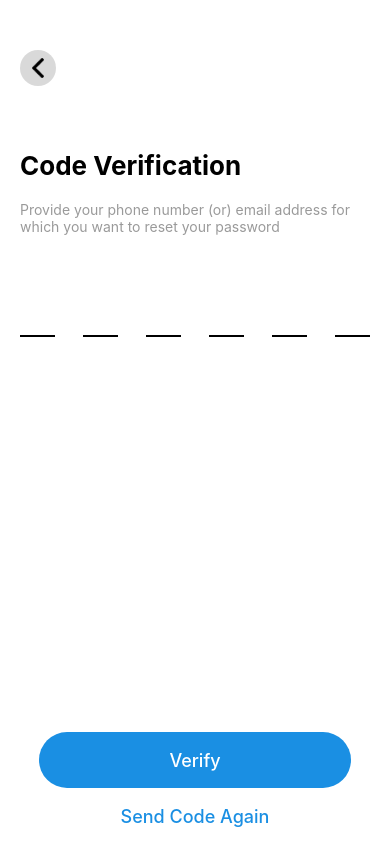
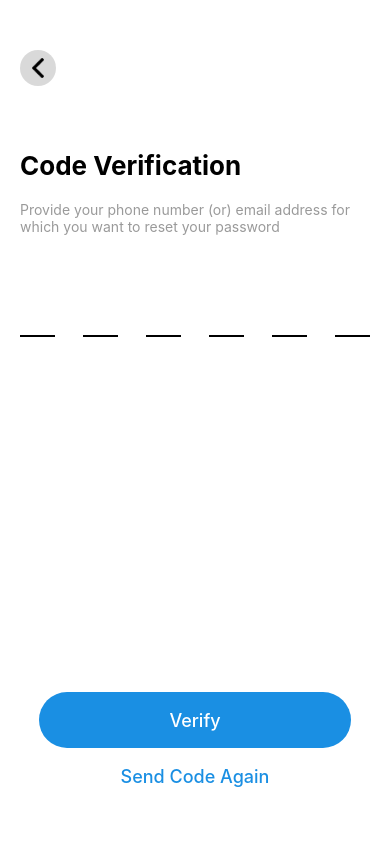
Before and after one commit to Nphuc2304/Graduation_Project_FRONTEND, a React Native app: screen /Verification in a window 390 px wide. Built offline with nearby package versions, Linux system fonts and the light colour scheme.

Commit message:
update Forgot PassWord and Verification

```diff
--- a/components/ButtonIcon.tsx
+++ b/components/ButtonIcon.tsx
@@ -15,6 +15,8 @@ const ButtonIcon = (props: any) => {
         marginLeft: ml,
         marginRight: mr,
         ...styles,
+        justifyContent: 'center',
+        alignItems: 'center',
       }}
       onPress={func}>
       <Image style={[AppStyles.icon, {tintColor: iconColor}]} source={icon} />
--- a/components/RenderItem/RenderVideo.tsx
+++ b/components/RenderItem/RenderVideo.tsx
@@ -20,6 +20,7 @@ const RenderVideo: React.FC<RenderVideoProps> = ({item}) => {
   console.log('Rendering item:', item); // Kiểm tra item
   return (
     <TouchableOpacity style={styles.videoContainer}>
+      <View style={styles.videoWrapper}>
         <Video
           source={{uri: item.uri}}
           style={styles.video}
@@ -27,6 +28,7 @@ const RenderVideo: React.FC<RenderVideoProps> = ({item}) => {
           resizeMode="cover"
           paused={true}
         />
+      </View>
       <Text style={styles.text}>{item.title || 'RenderVideo'}</Text>
     </TouchableOpacity>
   );
@@ -37,11 +39,18 @@ const styles = StyleSheet.create({
     marginVertical: 10,
     alignItems: 'center',
     marginRight: 30,
+    borderRadius: 8,
+  },
+  videoWrapper: {
+    borderRadius: 8, // Bo góc cho View cha
+    overflow: 'hidden', // Cắt nội dung con (video) theo borderRadius
   },
   video: {
     width: 155,
     height: 210,
     backgroundColor: '#000',
+    borderRadius: 8,
+    borderBlockColor: '#000',
   },
   text: {
     marginTop: 5,
--- a/src/Styles/ForgotStyle.tsx
+++ b/src/Styles/ForgotStyle.tsx
@@ -101,6 +101,12 @@ const ForgotStyle = StyleSheet.create({
     fontWeight: '500',
     color: Colors.primary,
   },
+  viewBottom: {
+    width: '100%',
+    justifyContent: 'center',
+    alignItems: 'center',
+    marginBottom: 40,
+  },
 });
 
 export default ForgotStyle;
--- a/src/Styles/Verification.tsx
+++ b/src/Styles/Verification.tsx
@@ -28,10 +28,15 @@ const StyleVerifiCation = StyleSheet.create({
     width: '10%',
     borderBottomWidth: 2,
     borderColor: Colors.black,
+    alignItems: 'center',
+    justifyContent: 'center',
   },
   input: {
     width: '100%',
     height: 50,
+    fontSize: 35,
+    color: Colors.primary,
+    textAlign: 'center',
   },
   line: {
     width: 41,
@@ -63,6 +68,12 @@ const StyleVerifiCation = StyleSheet.create({
     fontWeight: '500',
     color: Colors.primary,
   },
+  viewBottom: {
+    width: '100%',
+    justifyContent: 'center',
+    alignItems: 'center',
+    marginBottom: 40,
+  },
 });
 
 export default StyleVerifiCation;
--- a/src/app/ForgotPassword.tsx
+++ b/src/app/ForgotPassword.tsx
@@ -88,12 +88,16 @@ const ForgotPassword = ({navigation}: any) => {
           </Text>
         )}
       </View>
-      <TouchableOpacity style={ForgotStyles.btnRequest} onPress={hanldeRequest}>
-        <Text style={ForgotStyles.txtRequest}>Request Code</Text>
-      </TouchableOpacity>
-      <TouchableOpacity style={ForgotStyles.btnCancel}>
-        <Text style={ForgotStyles.txtCancel}>Cancel</Text>
-      </TouchableOpacity>
+      <View style={ForgotStyles.viewBottom}>
+        <TouchableOpacity
+          style={ForgotStyles.btnRequest}
+          onPress={hanldeRequest}>
+          <Text style={ForgotStyles.txtRequest}>Request Code</Text>
+        </TouchableOpacity>
+        <TouchableOpacity style={ForgotStyles.btnCancel}>
+          <Text style={ForgotStyles.txtCancel}>Cancel</Text>
+        </TouchableOpacity>
+      </View>
     </KeyboardAvoidingView>
   );
 };
--- a/src/app/Verification.tsx
+++ b/src/app/Verification.tsx
@@ -5,7 +5,6 @@ import {
   TextInput,
   TouchableOpacity,
   View,
-  TextInputProps,
   KeyboardAvoidingView,
   Platform,
 } from 'react-native';
@@ -18,11 +17,17 @@ import StyleVerifiCation from '../Styles/Verification';
 const Verification = ({navigation}: any) => {
   const inputRefs = useRef<TextInput[]>([]);
   const [code, setCode] = useState<string[]>(new Array(6).fill('')); // Mảng chứa giá trị từng ô input
+  const [isFilled, setIsFilled] = useState<boolean[]>(new Array(6).fill(false)); // Mảng theo dõi trạng thái từng ô
 
   const handleChangeText = ({text, index}: {text: string; index: number}) => {
     let newCode = [...code];
     newCode[index] = text;
     setCode(newCode);
+
+    // Cập nhật trạng thái isFilled
+    let newIsFilled = [...isFilled];
+    newIsFilled[index] = text.length > 0; // Nếu ô có dữ liệu, đặt isFilled là true
+    setIsFilled(newIsFilled);
 
     if (text.length > 0 && index < inputRefs.current.length - 1) {
       inputRefs.current[index + 1]?.focus(); // Chuyển sang ô tiếp theo khi nhập
@@ -64,7 +69,12 @@ const Verification = ({navigation}: any) => {
         </Text>
         <View style={StyleVerifiCation.viewVerification}>
           {[0, 1, 2, 3, 4, 5].map(index => (
-            <View key={index} style={StyleVerifiCation.textInput}>
+            <View
+              key={index}
+              style={[
+                StyleVerifiCation.textInput,
+                {borderColor: isFilled[index] ? Colors.primary : Colors.black}, // Thay đổi màu dựa trên trạng thái
+              ]}>
               <TextInput
                 keyboardType="numeric"
                 maxLength={1}
@@ -80,12 +90,14 @@ const Verification = ({navigation}: any) => {
           ))}
         </View>
       </View>
+      <View style={StyleVerifiCation.viewBottom}>
         <TouchableOpacity style={StyleVerifiCation.btnVerify}>
           <Text style={StyleVerifiCation.txtVerify}>Verify</Text>
         </TouchableOpacity>
         <TouchableOpacity style={StyleVerifiCation.btnSendAgain}>
           <Text style={StyleVerifiCation.txtSendAgain}>Send Code Again</Text>
         </TouchableOpacity>
+      </View>
     </KeyboardAvoidingView>
   );
 };
--- a/src/layoutBottomTab/Home.tsx
+++ b/src/layoutBottomTab/Home.tsx
@@ -115,6 +115,7 @@ const styles = StyleSheet.create({
     justifyContent: 'space-between',
     alignItems: 'center',
     marginTop: 50,
+    marginBottom: 50,
   },
   txtWatch: {
     fontSize: 18,
--- a/src/navigation/AppNavigation.tsx
+++ b/src/navigation/AppNavigation.tsx
@@ -21,7 +21,7 @@ const AppNavigator = () => {
   return (
     <NavigationContainer>
       <Stack.Navigator
-        initialRouteName="BottomTabs"
+        initialRouteName="ForgotPassword"
         screenOptions={{headerShown: false}}>
         <Stack.Screen name="Splash" component={Splash} />
         <Stack.Screen name="Start1" component={Start1} />
```
Lines whose indentation alone changed are shown as unchanged.
